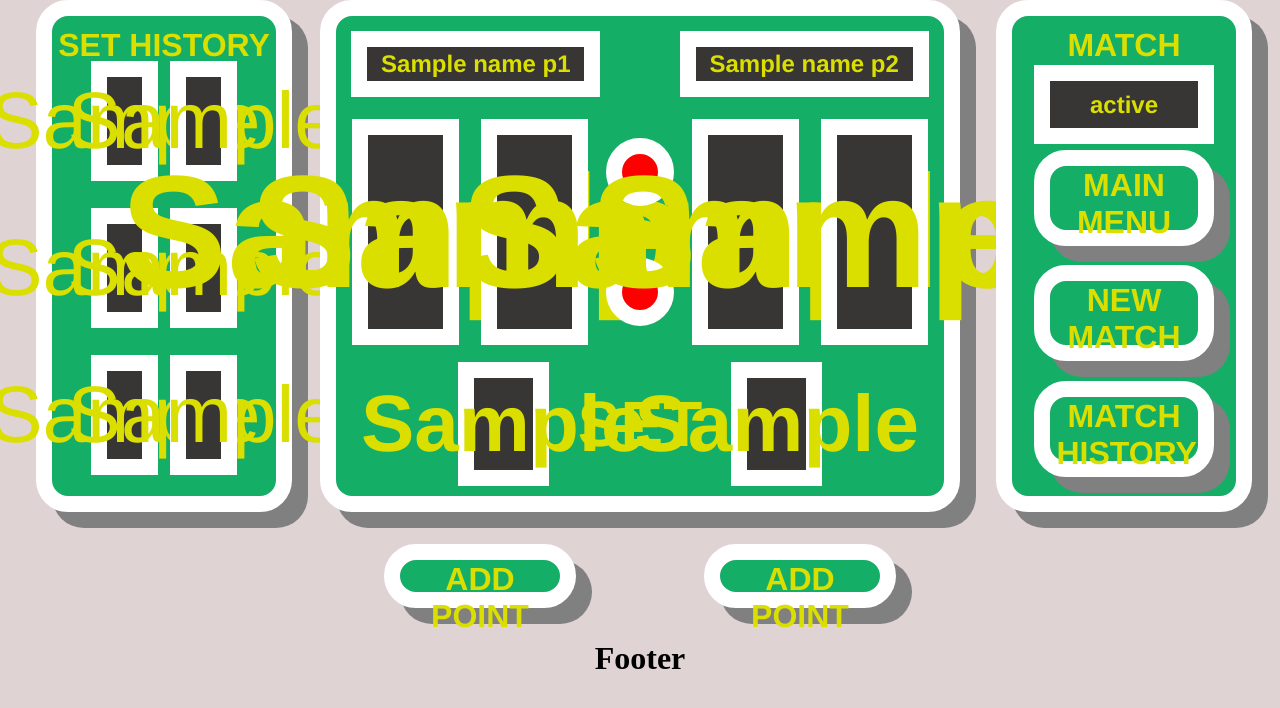
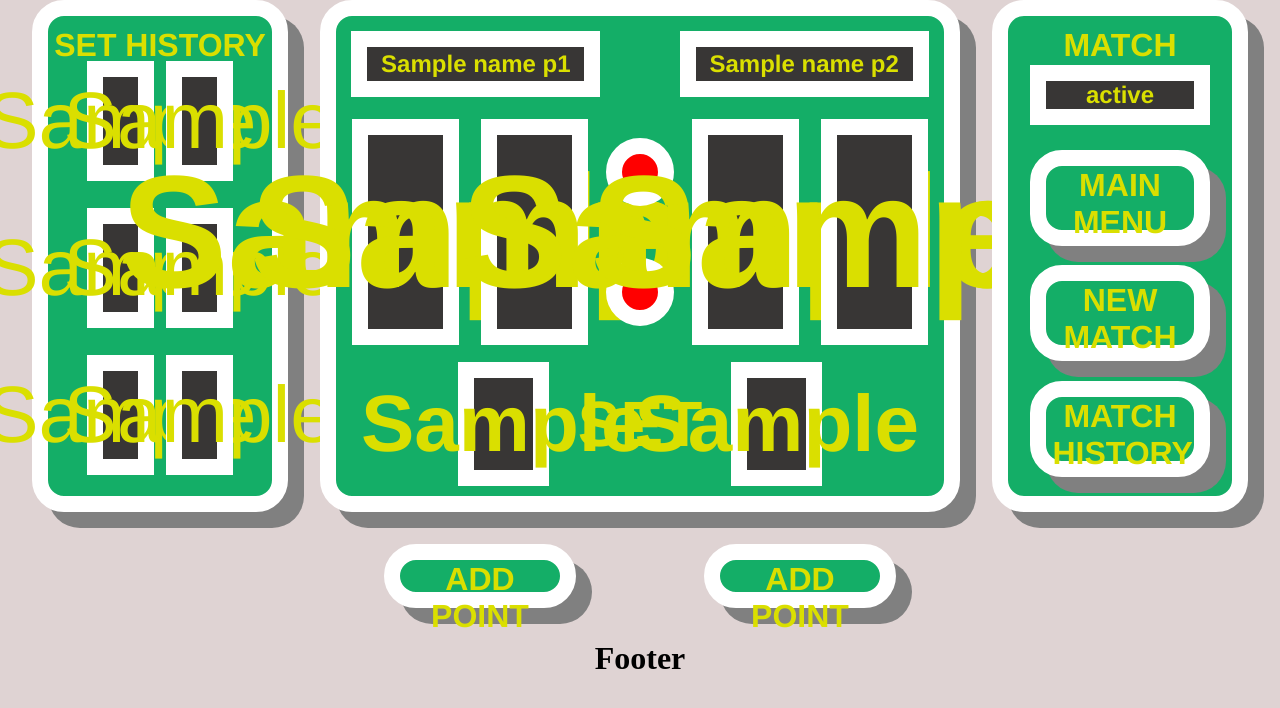
Before and after one commit to Brokiloene/tennis-table, a Python web app: template templates/match-score.html in a window 1280 px wide. Shown: the part 72-780 px from the top of the page. Run offline with Jinja, Linux system fonts and the light colour scheme; the template is opened without the code that fills it: most values are stand-ins (such as "Sample title", 1, 10 or a date in 2020); some web fonts are replaced.

Commit message:
squashed three small commits

```diff
--- a/services/match_service/tennis_game_logic.py
+++ b/services/match_service/tennis_game_logic.py
@@ -145,7 +145,10 @@ class Match:
     def serialize(self) -> dict:
         p1_game_score: str = game_score_to_str(self.p1_game_score)
         p2_game_score: str = game_score_to_str(self.p2_game_score)
-        cur_set_score: list = self.sets[self.cur_set]
+        if self.match_ended:
+            cur_set_score: list = self.sets[2]
+        else:
+            cur_set_score: list = self.sets[self.cur_set]
 
         d = {
             "name_p1": self.p1_name,
--- a/static/css/style.css
+++ b/static/css/style.css
@@ -232,7 +232,6 @@ header button {
     width: 80%;
     height: 100%;
     box-sizing: border-box;
-    margin-left: 2.5%;
     padding: 0;
 
     background-color: rgb(20,174,103);
@@ -261,6 +260,7 @@ header button {
 
 .side-table-box .match-status {
     width: 80%;
+    height: 12.5%;
 }
 
 .side-table-box form {
```
